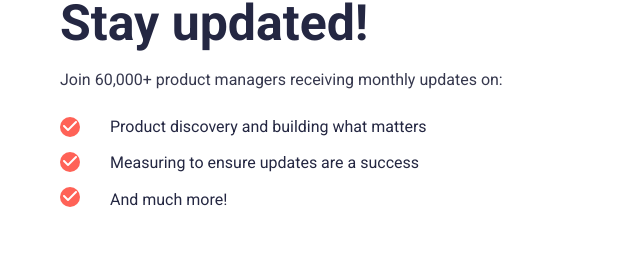
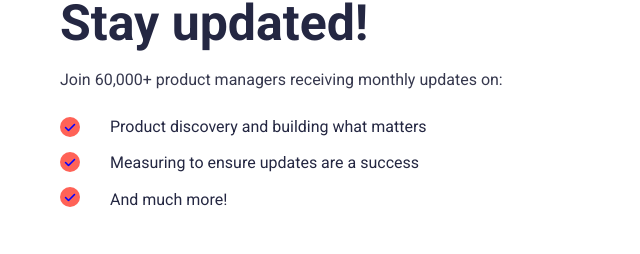
Before and after one commit to Saysamiche/task1, a plain HTML site: page index.html in a window 1280 px wide. Shown: the part 100-354 px from the top of the page, 0-640 px from the left. Drawn offline with Linux system fonts and the light colour scheme.

Commit message:
Add files via upload

```diff
--- a/index.html
+++ b/index.html
@@ -29,7 +29,7 @@
         <div class="container-round">
           <div class="round-one"><i class="fa fa-check check-center" aria-hidden="true"></i></div>
           <div class="round-two"><i class="fa fa-check check-center" aria-hidden="true"></i></div>
-          <div class="round-three"><i class="fa fa-check check-center" aria-hidden="true"></i></div>
+          <div class="round-three"><i class="fa fa-check check-center icon1" aria-hidden="true"></i></div>
         </div>
         <div class="container-paragraph">
           <p class="container-product">Product discovery and building what matters</p>
--- a/style.css
+++ b/style.css
@@ -86,6 +86,8 @@ body {
 
 .check-center {
     text-align: center;
+    color: blue;
+    font-size: 12px;
 }
 
 .container-round {
```
